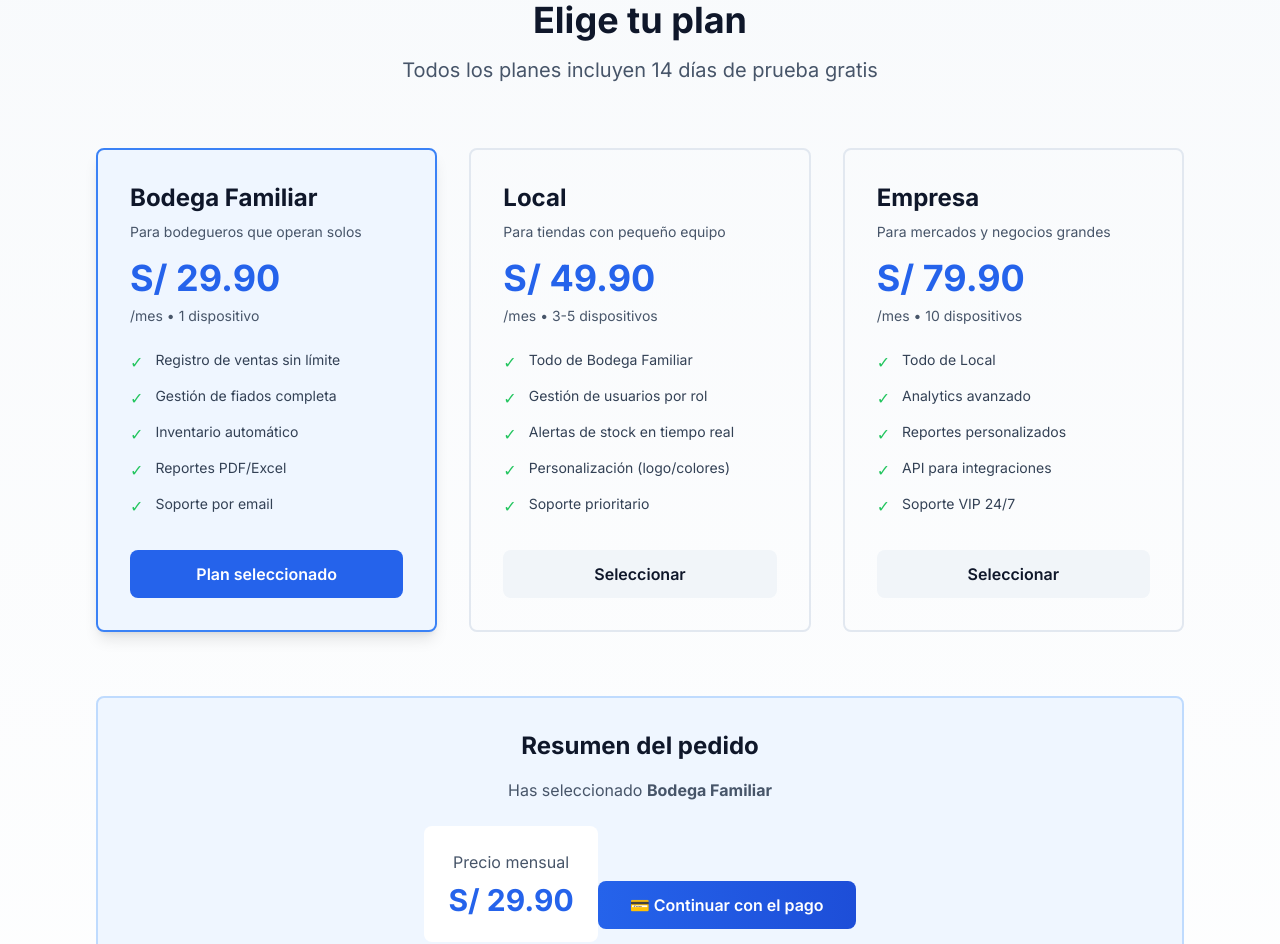
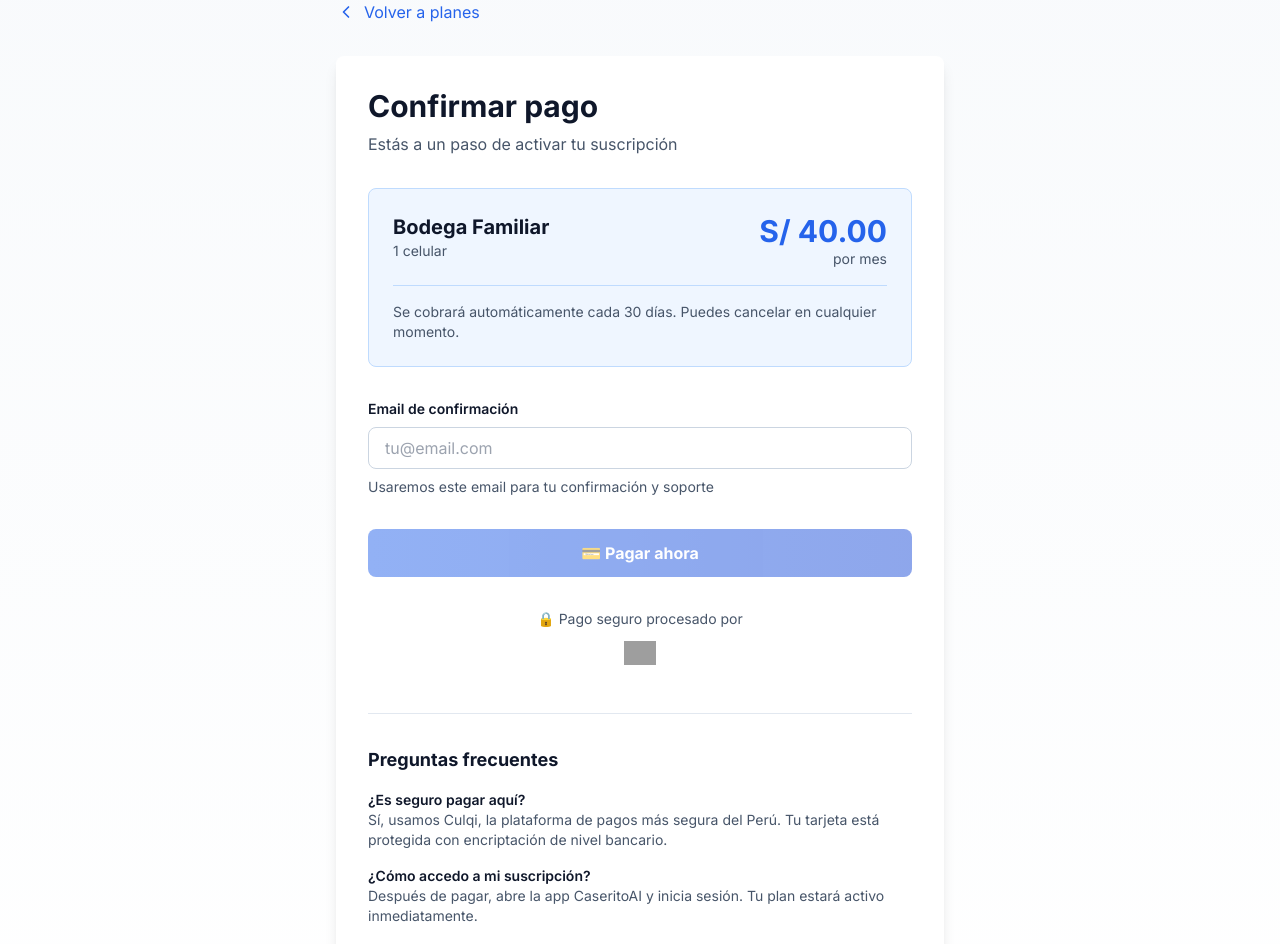
Before and after one commit to hameaidata/web-caseritoai, a Next.js app in the folder frontend/: page /checkout in a window 1280 px wide. Shown: the part 80-1024 px from the top of the page. Built offline with nearby package versions, Linux system fonts and the light colour scheme; grey boxes are pictures that could not be loaded.

Commit message:
feat: add checkout page and Culqi payment processing

```diff
--- a/frontend/src/app/api/checkout/route.ts
+++ b/frontend/src/app/api/checkout/route.ts
@@ -2,113 +2,102 @@ import { NextRequest, NextResponse } from 'next/server';
 
 export async function POST(request: NextRequest) {
   try {
-    const body = await request.json();
-    const { plan, token, email, amount } = body;
+    const { plan, token, email, amount } = await request.json();
 
-    if (!plan || !token || !email || !amount) {
+    // Validar datos
+    if (!token || !email || !amount || !plan) {
       return NextResponse.json(
-        { error: 'Faltan datos requeridos' },
+        { success: false, error: 'Datos incompletos' },
         { status: 400 }
       );
     }
 
-    // Validar que el plan existe
-    const validPlans = ['familiar', 'local', 'empresa'];
-    if (!validPlans.includes(plan)) {
+    // Validar email
+    const emailRegex = /^[^\s@]+@[^\s@]+\.[^\s@]+$/;
+    if (!emailRegex.test(email)) {
       return NextResponse.json(
-        { error: 'Plan inválido' },
+        { success: false, error: 'Email inválido' },
         { status: 400 }
       );
     }
 
-    // Obtener credenciales de Culqi desde variables de entorno
+    // Procesar pago con Culqi
     const culqiSecretKey = process.env.CULQI_SECRET_KEY;
 
     if (!culqiSecretKey) {
-      console.error('CULQI_SECRET_KEY no configurado');
+      console.error('CULQI_SECRET_KEY no está configurada');
       return NextResponse.json(
-        { error: 'Error de configuración del servidor' },
+        { success: false, error: 'Error en la configuración del servidor' },
         { status: 500 }
       );
     }
 
-    // Hacer cargo a Culqi
-    const culqiResponse = await fetch('https://api.culqi.com/v2/charges', {
+    // Crear cargo en Culqi
+    const chargeResponse = await fetch('https://api.culqi.com/v2/charges', {
       method: 'POST',
       headers: {
+        'Authorization': `Bearer ${culqiSecretKey}`,
         'Content-Type': 'application/json',
-        'Authorization': `Bearer ${culqiSecretKey}`,
       },
       body: JSON.stringify({
         amount: Math.round(amount * 100), // En centavos
         currency_code: 'PEN',
+        email,
         source_id: token,
-        description: `Suscripción CaseritoAI - Plan ${plan}`,
+        description: `Suscripción CaseritoAI - ${plan}`,
         metadata: {
           plan,
           email,
+          timestamp: new Date().toISOString(),
         },
       }),
     });
 
-    const chargeData = await culqiResponse.json();
+    const chargeData = await chargeResponse.json();
 
-    // Verificar resultado de Culqi
-    if (chargeData.outcome === 'venta_exitosa') {
-      // ✅ Pago exitoso
-      // Aquí idealmente enviarías la información a tu backend
-      // para registrar la suscripción en la BD
+    if (!chargeResponse.ok) {
+      console.error('Culqi error:', chargeData);
+      return NextResponse.json(
+        {
+          success: false,
+          error: chargeData.merchant_message || 'Error procesando el pago',
+        },
+        { status: 400 }
+      );
+    }
 
-      // Ejemplo: llamar a tu backend en AWS Lambda
-      try {
-        const backendUrl = process.env.NEXT_PUBLIC_API_URL || 'https://caseritoai.hameraidata.com';
-
-        await fetch(`${backendUrl}/api/v1/suscripcion/pagar`, {
-          method: 'POST',
-          headers: {
-            'Content-Type': 'application/json',
-          },
-          body: JSON.stringify({
-            plan,
-            email,
-            token,
-            charge_id: chargeData.id,
-          }),
-        }).catch(err => {
-          // Log pero no bloquea - el pago ya se procesó en Culqi
-          console.error('Error notificando al backend:', err);
-        });
-      } catch (err) {
-        console.error('Error enviando a backend:', err);
-      }
+    // Si el pago fue exitoso
+    if (chargeData.object === 'charge' && chargeData.status === 'paid') {
+      // TODO: Aquí guardar la suscripción en tu base de datos
+      // - Crear registro de usuario
+      // - Registrar suscripción
+      // - Enviar email de confirmación
 
       return NextResponse.json(
         {
           success: true,
+          message: 'Pago procesado exitosamente',
+          chargeId: chargeData.id,
           plan,
-          message: 'Pago procesado exitosamente',
-          charge_id: chargeData.id,
+          email,
         },
         { status: 200 }
       );
-    } else {
-      // ❌ Pago rechazado
-      return NextResponse.json(
-        {
-          success: false,
-          error: chargeData.outcome || 'El pago fue rechazado',
-          message: chargeData.user_message || 'Intenta con otra tarjeta',
-        },
-        { status: 400 }
-      );
     }
-  } catch (error) {
-    console.error('Error en checkout:', error);
+
     return NextResponse.json(
       {
         success: false,
-        error: 'Error procesando el pago',
-        message: error instanceof Error ? error.message : 'Error desconocido',
+        error: 'El pago no fue procesado. Intenta de nuevo.',
+      },
+      { status: 400 }
+    );
+  } catch (error) {
+    console.error('Checkout error:', error);
+    return NextResponse.json(
+      {
+        success: false,
+        error: error instanceof Error ? error.message : 'Error desconocido',
       },
       { status: 500 }
     );
--- a/frontend/src/app/checkout/page.tsx
+++ b/frontend/src/app/checkout/page.tsx
@@ -1,175 +1,98 @@
 'use client';
 
-import { useState } from 'react';
-import { Navbar } from '@/components/Navbar';
-import { Footer } from '@/components/Footer';
+import { useSearchParams } from 'next/navigation';
+import { Suspense } from 'react';
 import { Checkout } from '@/components/Checkout';
 
-export default function CheckoutPage() {
-  const [selectedPlan, setSelectedPlan] = useState<'familiar' | 'local' | 'empresa'>('familiar');
-  const [showCheckout, setShowCheckout] = useState(false);
-
-  const plans = {
-    familiar: {
+const PLANS = {
+  bodega_familiar: {
     name: 'Bodega Familiar',
-      price: 29.90,
+    price: 40,
     description: 'Para bodegueros que operan solos',
-      devices: '1 dispositivo',
+    devices: '1 celular',
     features: [
-        'Registro de ventas sin límite',
-        'Gestión de fiados completa',
-        'Inventario automático',
-        'Reportes PDF/Excel',
-        'Soporte por email',
+      'Clientes y fiados ilimitados',
+      'Proveedores y compras ilimitadas',
+      'Operaciones por voz con IA',
+      'Reportes PDF y Excel ejecutivos',
     ],
   },
-    local: {
-      name: 'Local',
-      price: 49.90,
+  local_3_dispositivos: {
+    name: 'Local (3 dispositivos)',
+    price: 100,
     description: 'Para tiendas con pequeño equipo',
-      devices: '3-5 dispositivos',
+    devices: '3 celulares',
     features: [
-        'Todo de Bodega Familiar',
+      'Clientes y fiados ilimitados',
+      'Proveedores y compras ilimitadas',
+      'Operaciones por voz con IA',
+      'Reportes PDF y Excel ejecutivos',
       'Gestión de usuarios por rol',
-        'Alertas de stock en tiempo real',
+      'Soporte prioritario',
+    ],
+  },
+  local_5_dispositivos: {
+    name: 'Local (5 dispositivos)',
+    price: 160,
+    description: 'Para tiendas medianas',
+    devices: '5 celulares',
+    features: [
+      'Clientes y fiados ilimitados',
+      'Proveedores y compras ilimitadas',
+      'Operaciones por voz con IA',
+      'Reportes PDF y Excel ejecutivos',
+      'Gestión de usuarios por rol',
       'Personalización (logo/colores)',
-        'Soporte prioritario',
     ],
   },
   empresa: {
     name: 'Empresa',
-      price: 79.90,
+    price: 290,
     description: 'Para mercados y negocios grandes',
-      devices: '10 dispositivos',
+    devices: '10 celulares',
     features: [
-        'Todo de Local',
+      'Clientes y fiados ilimitados',
+      'Proveedores y compras ilimitadas',
+      'Operaciones por voz con IA',
+      'Reportes PDF y Excel ejecutivos',
       'Analytics avanzado',
-        'Reportes personalizados',
-        'API para integraciones',
       'Soporte VIP 24/7',
     ],
   },
 };
 
-  const currentPlan = plans[selectedPlan];
+function CheckoutContent() {
+  const searchParams = useSearchParams();
+  const planParam = searchParams.get('plan') || 'bodega_familiar';
 
-  if (showCheckout) {
+  const planData = (PLANS as any)[planParam];
+
+  if (!planData) {
     return (
-      <>
-        <Navbar />
-        <Checkout
-          plan={selectedPlan}
-          planData={currentPlan}
-          onBack={() => setShowCheckout(false)}
-        />
-        <Footer />
-      </>
+      <div className="min-h-screen bg-[#FAFAF9] flex items-center justify-center px-4">
+        <div className="text-center">
+          <h1 className="text-2xl font-bold text-[#0F172A] mb-4">Plan no encontrado</h1>
+          <a href="/" className="text-[#2C4257] hover:underline">
+            Volver a inicio
+          </a>
+        </div>
+      </div>
     );
   }
 
   return (
-    <>
-      <Navbar />
-      <main className="min-h-screen bg-gradient-to-b from-slate-50 to-white pt-20 pb-20">
-        <div className="max-w-6xl mx-auto px-4 sm:px-6 lg:px-8">
-          {/* Header */}
-          <div className="text-center mb-16">
-            <h1 className="text-4xl font-bold text-slate-900 mb-4">
-              Elige tu plan
-            </h1>
-            <p className="text-xl text-slate-600">
-              Todos los planes incluyen 14 días de prueba gratis
-            </p>
-          </div>
-
-          {/* Plans Grid */}
-          <div className="grid md:grid-cols-3 gap-8 mb-16">
-            {Object.entries(plans).map(([key, plan]) => (
-              <div
-                key={key}
-                className={`rounded-lg border-2 p-8 transition-all cursor-pointer ${
-                  selectedPlan === key
-                    ? 'border-blue-500 bg-blue-50 shadow-lg'
-                    : 'border-slate-200 hover:border-slate-300'
-                }`}
-                onClick={() => setSelectedPlan(key as 'familiar' | 'local' | 'empresa')}
-              >
-                <h3 className="text-2xl font-bold text-slate-900 mb-2">
-                  {plan.name}
-                </h3>
-                <p className="text-slate-600 text-sm mb-4">{plan.description}</p>
-
-                <div className="mb-6">
-                  <div className="text-4xl font-bold text-blue-600">
-                    S/ {plan.price.toFixed(2)}
-                  </div>
-                  <div className="text-sm text-slate-600 mt-2">/mes • {plan.devices}</div>
-                </div>
-
-                <ul className="space-y-3 mb-8">
-                  {plan.features.map((feature, idx) => (
-                    <li key={idx} className="flex items-start">
-                      <span className="text-green-500 mr-3">✓</span>
-                      <span className="text-slate-700 text-sm">{feature}</span>
-                    </li>
-                  ))}
-                </ul>
-
-                <button
-                  className={`w-full py-3 rounded-lg font-semibold transition-all ${
-                    selectedPlan === key
-                      ? 'bg-blue-600 text-white hover:bg-blue-700'
-                      : 'bg-slate-100 text-slate-900 hover:bg-slate-200'
-                  }`}
-                  onClick={() => {
-                    setSelectedPlan(key as 'familiar' | 'local' | 'empresa');
-                    setShowCheckout(true);
-                  }}
-                >
-                  {selectedPlan === key ? 'Plan seleccionado' : 'Seleccionar'}
-                </button>
-              </div>
-            ))}
-          </div>
-
-          {/* Confirmation Section */}
-          {selectedPlan && (
-            <div className="bg-blue-50 border-2 border-blue-200 rounded-lg p-8 text-center">
-              <h2 className="text-2xl font-bold text-slate-900 mb-4">
-                Resumen del pedido
-              </h2>
-              <p className="text-slate-600 mb-6">
-                Has seleccionado <strong>{currentPlan.name}</strong>
-              </p>
-              <div className="bg-white rounded-lg p-6 mb-6 inline-block">
-                <p className="text-slate-600 mb-2">Precio mensual</p>
-                <p className="text-3xl font-bold text-blue-600">
-                  S/ {currentPlan.price.toFixed(2)}
-                </p>
-              </div>
-              <button
-                onClick={() => setShowCheckout(true)}
-                className="bg-gradient-to-r from-blue-600 to-blue-700 text-white px-8 py-3 rounded-lg font-semibold hover:from-blue-700 hover:to-blue-800 transition-all"
-              >
-                💳 Continuar con el pago
-              </button>
-            </div>
-          )}
-
-          {/* Info Box */}
-          <div className="mt-16 bg-amber-50 border-l-4 border-amber-500 p-6 rounded">
-            <h3 className="font-semibold text-amber-900 mb-2">ℹ️ Información importante</h3>
-            <ul className="text-amber-800 text-sm space-y-2">
-              <li>✓ Todos los planes incluyen 14 días de prueba gratis</li>
-              <li>✓ Sin necesidad de tarjeta de crédito para el trial</li>
-              <li>✓ Puedes cancelar en cualquier momento</li>
-              <li>✓ La suscripción se activa en tu app CaseritoAI</li>
-              <li>✓ Soporte 24/7 disponible para todas las preguntas</li>
-            </ul>
-          </div>
-        </div>
-      </main>
-      <Footer />
-    </>
+    <Checkout
+      plan={planParam as any}
+      planData={planData}
+      onBack={() => window.history.back()}
+    />
   );
 }
+
+export default function CheckoutPage() {
+  return (
+    <Suspense fallback={<div className="min-h-screen bg-[#FAFAF9]" />}>
+      <CheckoutContent />
+    </Suspense>
+  );
+}
```
Also changed, not shown: frontend/src/components/sections/Pricing.tsx (+6 -5 lines). Lines whose indentation alone changed are shown as unchanged.
